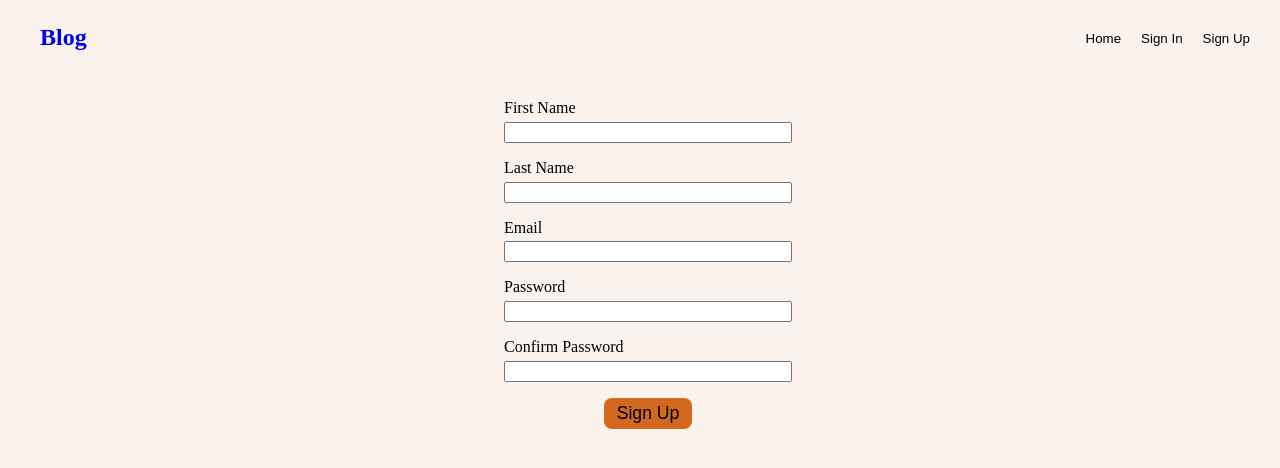
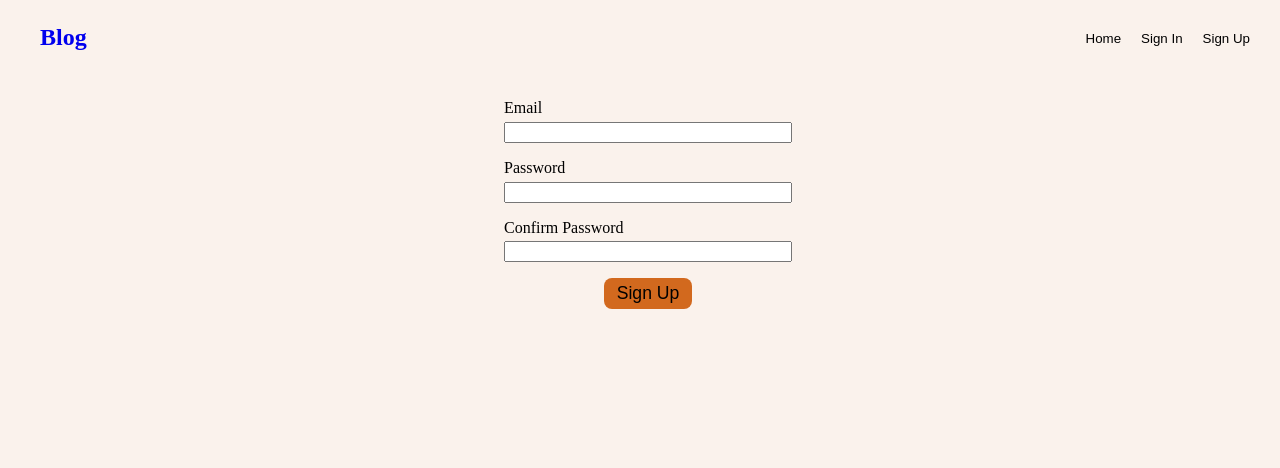
Before and after one commit to asdacosta/blog, a React (Vite) app in the folder users-frontend/: page /SignUp in a window 1280 px wide. Shown: the top 468 px of the page. Built offline with nearby package versions, Linux system fonts and the light colour scheme.

Commit message:
Clear trivial name inputs

```diff
--- a/users-frontend/src/components/SignUp/SignUp.jsx
+++ b/users-frontend/src/components/SignUp/SignUp.jsx
@@ -2,14 +2,6 @@ function SignUp() {
   return (
     <section className="signForm">
       <form action="">
-        <div>
-          <label htmlFor="first-name">First Name</label>
-          <input type="text" name="first-name" id="first-name" required />
-        </div>
-        <div>
-          <label htmlFor="last-name">Last Name</label>
-          <input type="text" name="last-name" id="last-name" required />
-        </div>
         <div>
           <label htmlFor="email">Email</label>
           <input type="email" name="email" id="email" required />
```
